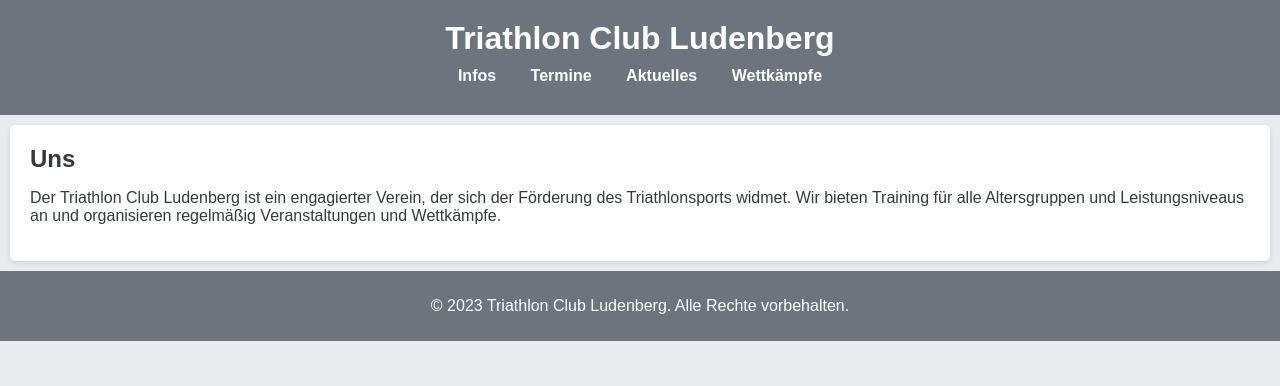
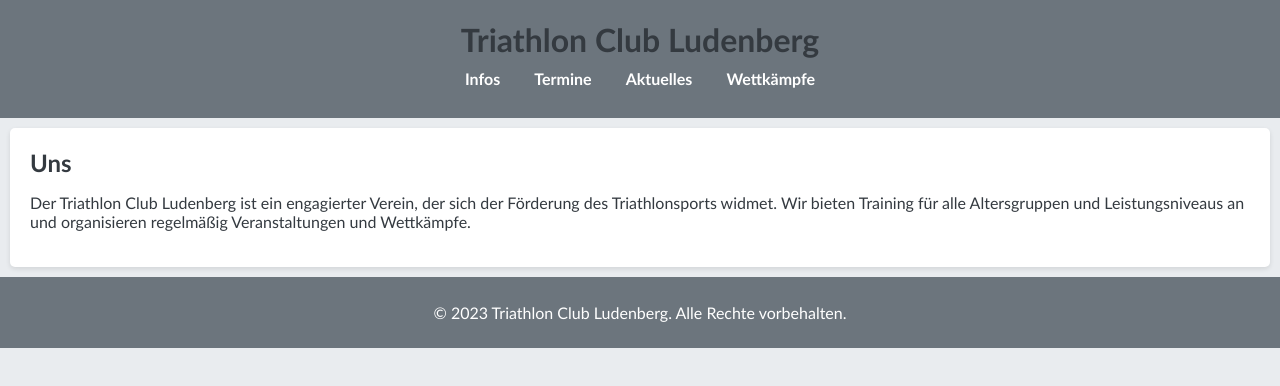
Before and after one commit to l4rsho/l4rsho.github.io, a plain HTML site: page index.html in a window 1280 px wide. Drawn offline with Linux system fonts and the light colour scheme.

Commit message:
Update styles.css

```diff
--- a/styles.css
+++ b/styles.css
@@ -1,5 +1,5 @@
 body {
-    font-family: 'Arial', sans-serif;
+    font-family: 'Calibri', sans-serif;
     margin: 0;
     padding: 0;
     background-color: #e9ecef;
@@ -7,7 +7,7 @@ body {
 }
 header {
     background: #6c757d;
-    color: #fff;
+    color: ##ff;
     padding: 20px 0;
     text-align: center;
 }
```
